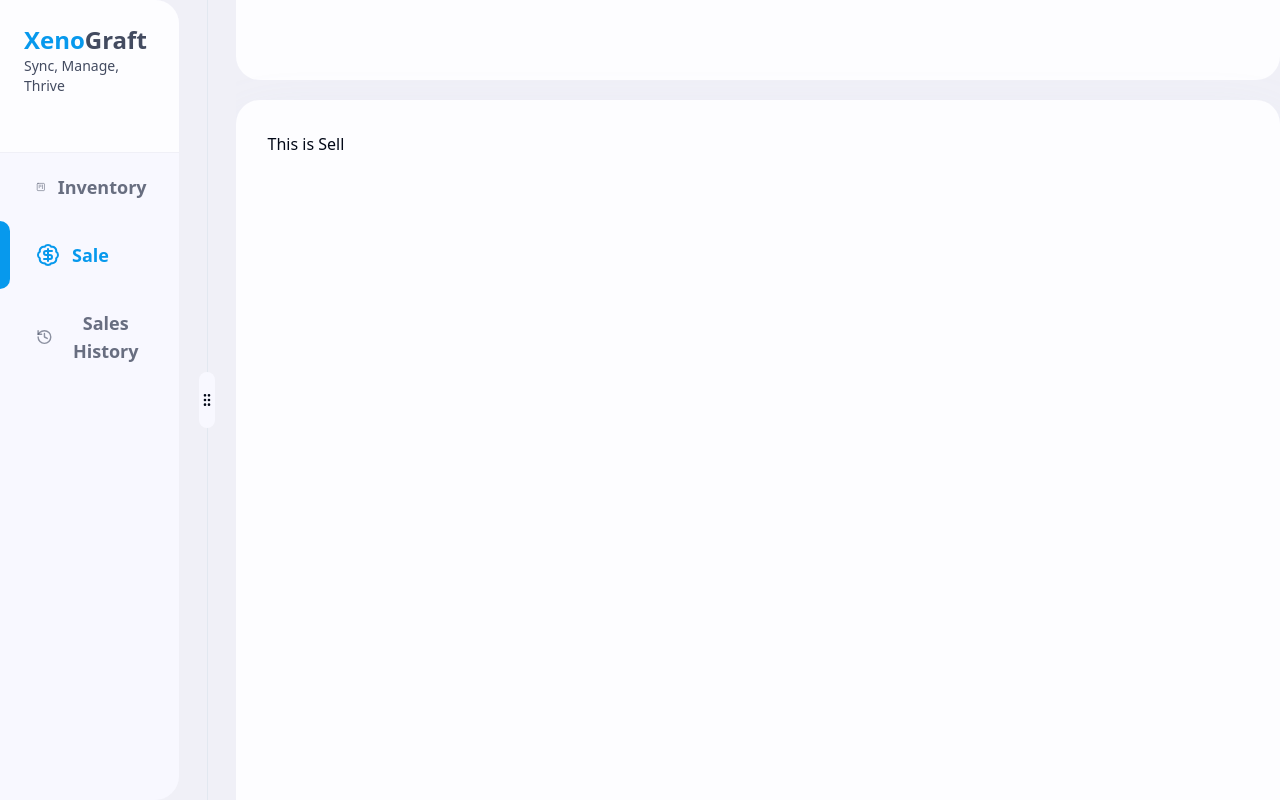
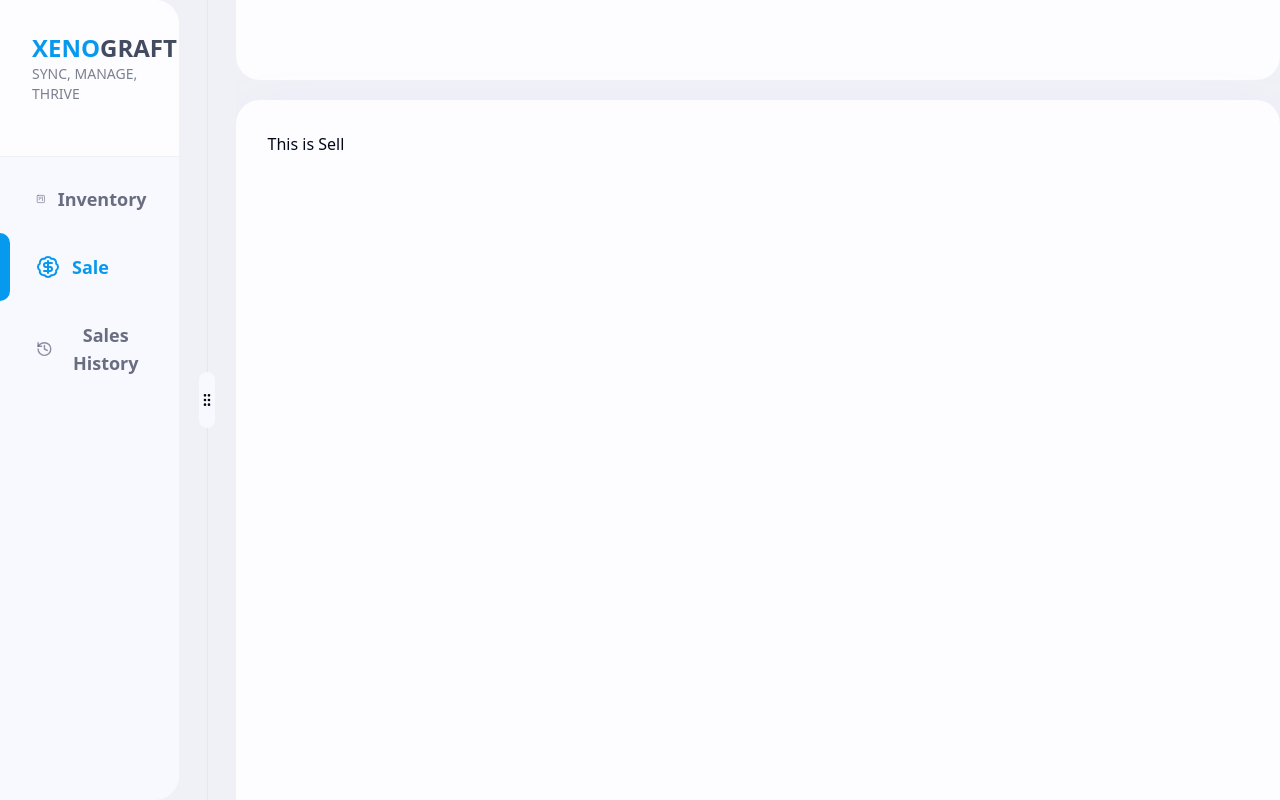
Before and after one commit to friyad/xenograft-mobiles-client, a React (Vite) app: page /sale in a window 1280 px wide. Built offline with nearby package versions, Linux system fonts and the light colour scheme.

Commit message:
refactor(dashboard): :lipstick: Sidebar logo section updated
Sidebar logo updated to uppercase and few margin correction completed

```diff
--- a/src/components/Sidebar.tsx
+++ b/src/components/Sidebar.tsx
@@ -4,18 +4,18 @@ import { NavLink } from "react-router-dom";
 const Sidebar = () => {
   return (
     <div className="">
-      <div className="bg-cusGray-100 border-b border-cusGray-300 p-6">
+      <div className="bg-cusGray-100 border-b border-cusGray-300 p-8">
         <a href="/">
-          <h1 className="text-2xl mxl:text-3xl 3xl:text-3xl font-black text-primary">
+          <h1 className="text-2xl mxl:text-3xl 3xl:text-3xl font-black text-primary uppercase">
             Xeno<span className="text-cusBlack">Graft</span>
           </h1>
-          <p className="text-cusBlack font-medium text-sm mb-8">
+          <p className="text-cusBlack/70 font-medium text-sm mb-5 uppercase">
             Sync, Manage, Thrive
           </p>
         </a>
       </div>
 
-      <ul className="flex flex-col justify-start nav-items-ul">
+      <ul className="flex flex-col justify-start nav-items-ul mt-2">
         <li>
           <NavLink to="/">
             <button>
```
